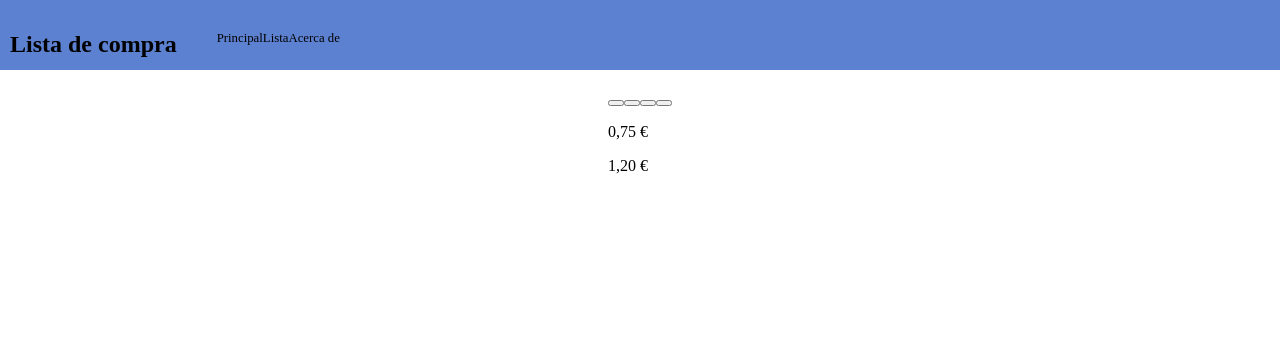
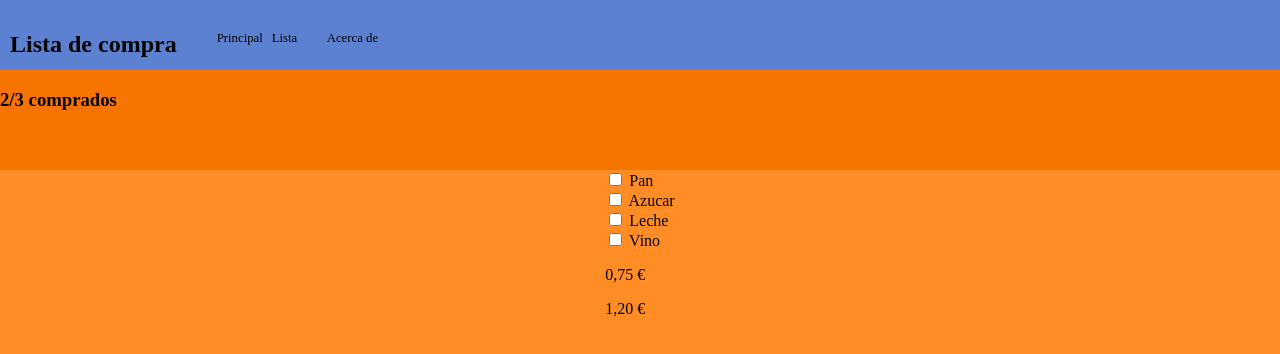
Before and after one commit to BorisMichaelRandebrock/202204-W1CH4-boris-randebrock, a plain HTML site: page index.html in a window 1280 px wide. Drawn offline with Linux system fonts and the light colour scheme.

Commit message:
edditing css and panic

```diff
--- a/index.css
+++ b/index.css
@@ -3,12 +3,15 @@
 }
 body {
   margin: 0%;
+  height: 100vh;
+  background: #ff8d26;
 }
 main {
   display: flex;
   align-items: center;
   margin: 0%;
   flex-direction: column;
+  height: 100vh;
 }
 header {
   display: flex;
@@ -26,10 +29,32 @@ h1 {
 ul {
   display: flex;
   flex-direction: row;
-  justify-content: flex-end;
+  justify-content: space-around;
 }
 li {
   font-size: 0.8em;
   list-style: none;
-  justify-content: space-around;
+  /* justify-content: space-around; */
+  margin: 0%;
+  border-collapse: collapse;
+  width: 55px;
+  margin-bottom: 0%;
+  /* width: 100vw; */
 }
+.lista {
+  position: relative;
+}
+.resume {
+  justify-content: space-between;
+  background-color: #f87400;
+  height: 100px;
+  width: 100vw;
+}
+.items {
+  background: #ff8d26;
+  flex-direction: row;
+  justify-content: space-between;
+}
+/* main > section {
+  background-color: #f87400;
+} */
--- a/index.html
+++ b/index.html
@@ -14,27 +14,45 @@
         <h1>Lista de compra</h1>
         <ul>
           <li>Principal</li>
-          <li>Lista</li>
+          <li class="lista">Lista</li>
           <li>Acerca de</li>
         </ul>
       </header>
-      <section>
-        <h3 class="resumen-compra"></h3>
+      <section class="resume">
+        <i class="fa-solid fa-circle-plus"></i>
+        <!-- <img
+          src="circle-plus-solid.svg>"
+          alt="plus simbol"
+          width="50"
+          height="50"
+        /> -->
+
+        <h3>2/3 comprados</h3>
       </section>
       <div>
         <section class="items">
-          <button></button><button></button><button></button><button></button>
+          <!-- <button></button><button></button><button></button><button></button> -->
+          <form>
+            <input type="checkbox" name="item1" value="pan" />
+            <label for="item1">Pan</label><br />
+            <input type="checkbox" name="item2" value="azucar" />
+            <label for="item2">Azucar</label><br />
+            <input type="checkbox" name="item3" value="leche" />
+            <label for="item3">Leche</label><br />
+            <input type="checkbox" name="item4" value="vino" />
+            <label for="item4">Vino</label><br />
             <!-- <form action="checkbox" value="">Pan</form>
             <form action="checkbox" value="">Azucar</form>
             <form action="checkbox" value="">Leche</form>
             <form action="checkbox" value="">Vino</form> -->
-        </section>
+          </form>
           <div class="precios">
             <p>0,75 €</p>
             <p></p>
             <p>1,20 €</p>
             <p></p>
           </div>
+        </section>
       </div>
       <section class="total"></section>
     </main>
```
Also changed, not shown: circle-plus-solid.svg (added), plus-icon-vector-22881354.png (added). Lines whose indentation alone changed are shown as unchanged.
